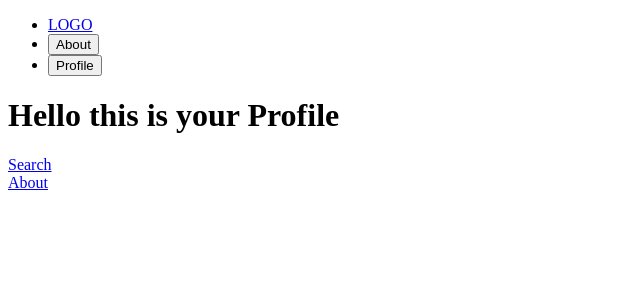
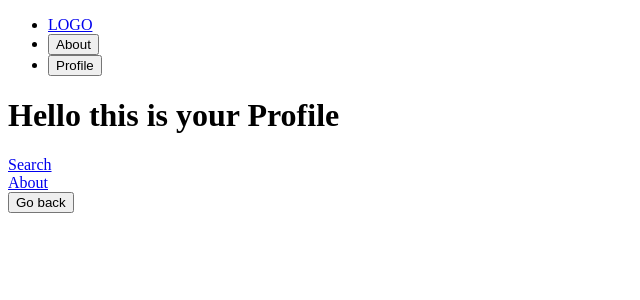
Before and after one commit to MohamedKadi/Weather-App, a React (Vite) app in the folder WeatherApp/: page / in a window 1280 px wide. Shown: the top 300 px of the page, without its empty margins (0-640 px from the left). Built offline with nearby package versions, Linux system fonts and the light colour scheme.

Commit message:
back button using useNavigate

```diff
--- a/WeatherApp/src/App.jsx
+++ b/WeatherApp/src/App.jsx
@@ -4,6 +4,7 @@ import Profile from './partials/Profile';
 import About from './partials/About';
 import Nav from './partials/Nav';
 import NotFound from './partials/NotFound';
+import Back from './partials/Back';
 import { RouterProvider, createBrowserRouter, Outlet } from 'react-router-dom';
 
 // Layout component
@@ -12,6 +13,7 @@ function Layout() {
     <>
       <Nav />
       <Outlet />
+      <Back />
     </>
   );
 }
--- /dev/null
+++ b/WeatherApp/src/partials/Back.jsx
@@ -0,0 +1,16 @@
+import { useNavigate } from 'react-router-dom';
+
+export default function Back() {
+  const nav = useNavigate();
+  return (
+    <>
+      <button
+        onClick={() => {
+          nav(-1);
+        }}
+      >
+        Go back
+      </button>
+    </>
+  );
+}
```
